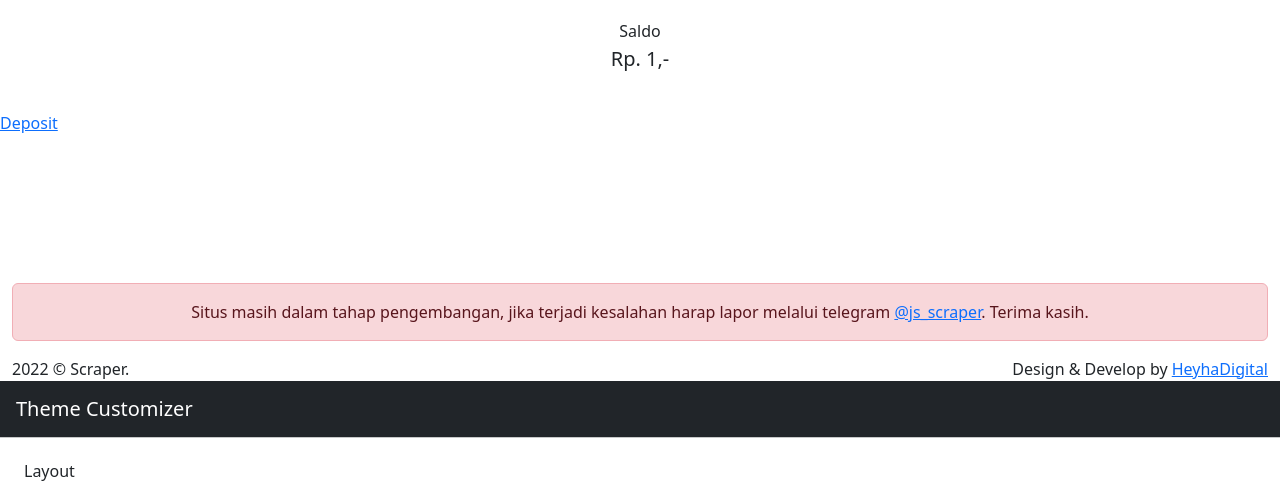
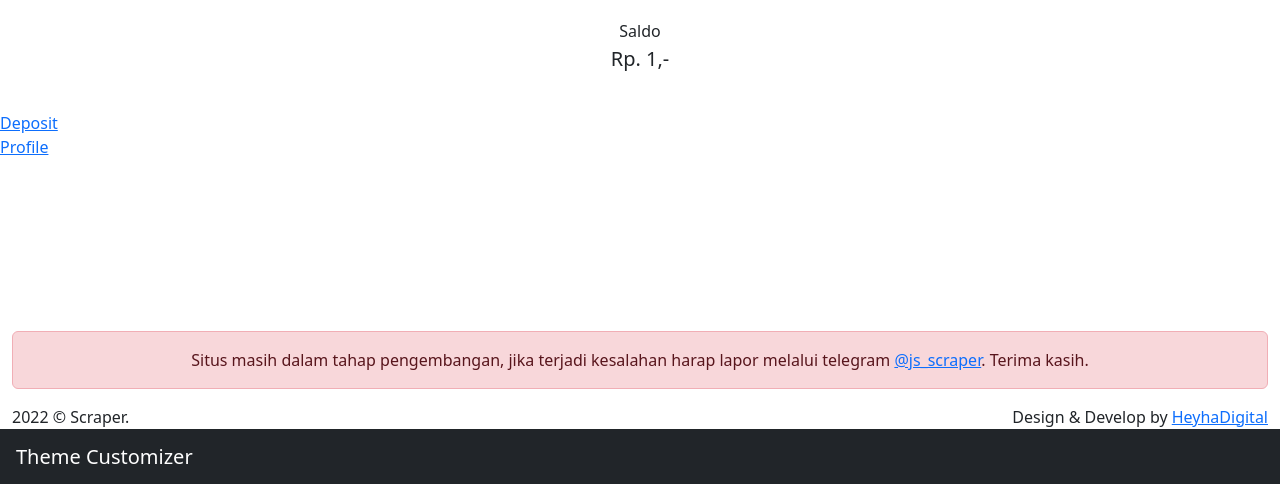
Before and after one commit to andraramm/dummy, a CodeIgniter 4 app: the page made by main/app/Views/starter.php in a window 1280 px wide. Shown: the part 337-821 px from the top of the page. Run offline with PHP 8.4 and a stand-in for CodeIgniter, Linux system fonts and the light colour scheme; the template is opened without the code that fills it, so the values that code supplies are empty; some libraries are stand-ins or nearby versions.

Commit message:
fix sidebar profile

```diff
--- a/main/app/Views/partials/sidebar.php
+++ b/main/app/Views/partials/sidebar.php
@@ -35,13 +35,14 @@
                     </a>
                 </li>
 
+                <li>
+                    <a href="/profile">
+                        <i data-feather="user"></i>
+                        <span>Profile</span>
+                    </a>
+                </li>
+
                 <?php if (in_groups('admin') || user_id() == 2) : ?>
-                    <li>
-                        <a href="/profile">
-                            <i data-feather="user"></i>
-                            <span>Profile</span>
-                        </a>
-                    </li>
 
                     <li>
                         <a href="/">
```
